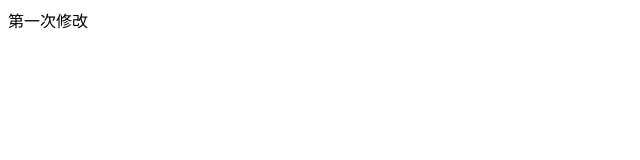
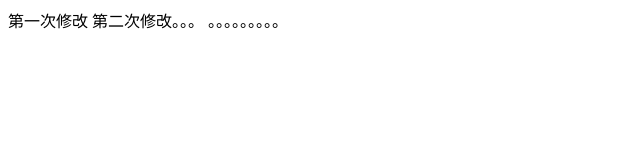
Before and after one commit to huxxxin/webui, a plain HTML site: page app/index.html in a window 1280 px wide. Shown: the whole page, without its empty margins (0-640 px from the left). Drawn offline with Linux system fonts and the light colour scheme.

Commit message:
'第三次提交'

```diff
--- a/app/index.html
+++ b/app/index.html
@@ -6,5 +6,7 @@
 </head>
 <body>
 	第一次修改
+	第二次修改。。。
+	。。。。。。。。。
 </body>
 </html>
```
